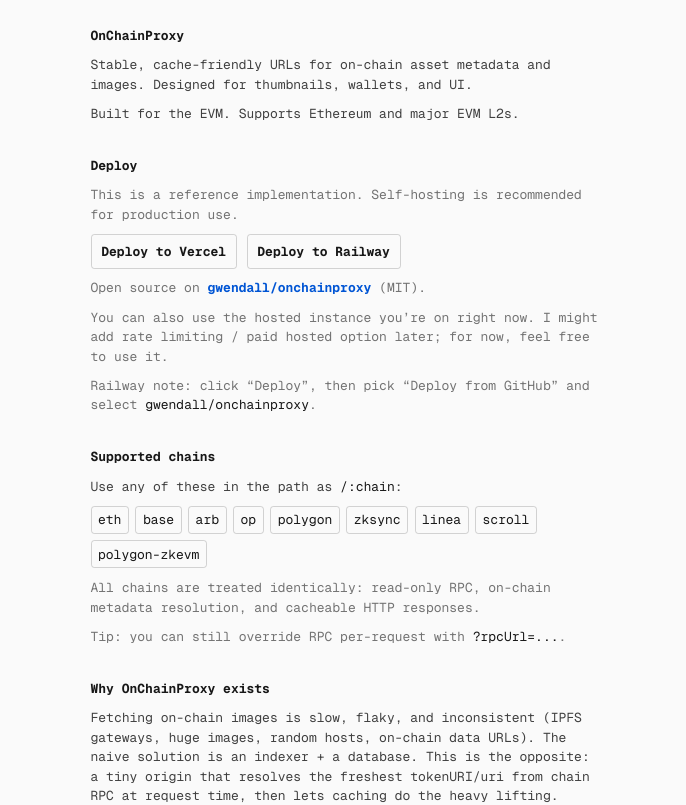
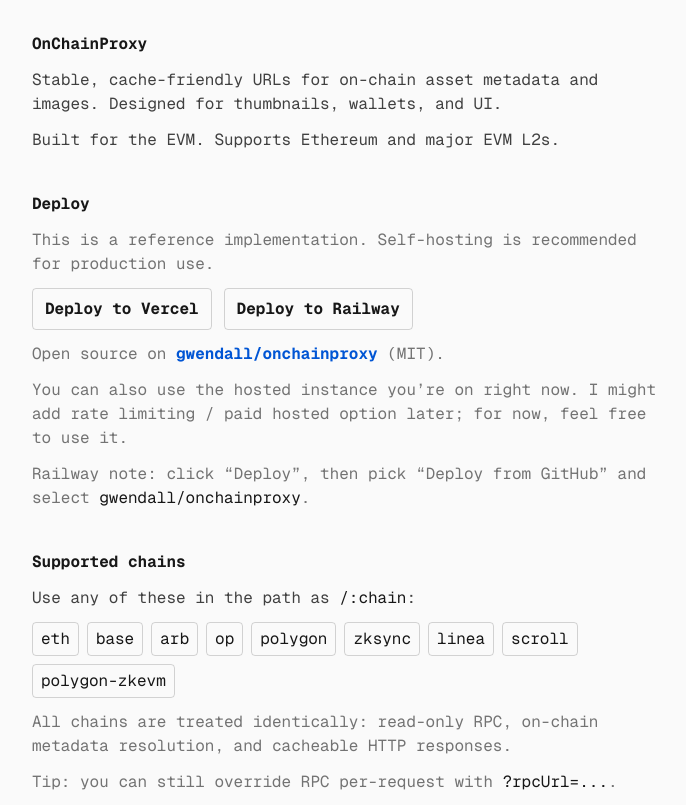
Before and after one commit to gwendall/onchainproxy, a Next.js app: page / in a window 1280 px wide. Shown: the top 805 px of the page, without its empty margins (296-982 px from the left). Built offline with nearby package versions, Linux system fonts and the light colour scheme; no server answers.

Commit message:
Increase base font size and adjust scanner styles
Raised base font size to 16px in globals.css to prevent iOS Safari input zooming and kept desktop font size consistent. Removed explicit text size classes from ScannerPage to rely on global font sizing for improved consistency.

```diff
--- a/src/app/globals.css
+++ b/src/app/globals.css
@@ -66,13 +66,14 @@ a {
 a.inline-flex { display: inline-flex; }
 a.flex { display: flex; }
 
-/* Base font-size for mobile (and anything < lg). */
-html { font-size: 15px; }
+/* Base font-size.
+   Keep >= 16px to prevent iOS Safari zooming when focusing inputs. */
+html { font-size: 16px; }
 
-/* Desktop: back to the tighter original sizing. */
+/* Desktop: keep the same base size; only adjust leading variables. */
 @media (min-width: 1024px) {
   html {
-    font-size: 13px;
+    font-size: 16px;
     --body-leading: 1.5;
     --content-leading: 1.55; /* tighter on desktop */
   }
--- a/src/app/scanner/page.tsx
+++ b/src/app/scanner/page.tsx
@@ -451,7 +451,7 @@ export default function ScannerPage() {
   }, [inputTrimmed, submittedAddress, loading, isScanning, scanStartedAt, selectedChain, isChainSupportedForWallet]);
 
   return (
-    <main className="min-h-screen max-w-4xl mx-auto px-4 sm:px-6 py-6 sm:py-8 font-mono text-sm">
+    <main className="min-h-screen max-w-4xl mx-auto px-4 sm:px-6 py-6 sm:py-8 font-mono">
       <div className="space-y-8 sm:space-y-10">
         <header className="space-y-3">
           <a href="/" className="inline-flex items-center gap-1 leading-none text-foreground-faint hover:underline">
@@ -617,7 +617,7 @@ export default function ScannerPage() {
                             }}
                           />
                         ) : (
-                           <div className="w-full h-full flex items-center justify-center text-foreground-faint/30 font-bold text-xs">IMG</div>
+                           <div className="w-full h-full flex items-center justify-center text-foreground-faint/30 font-bold">IMG</div>
                         )}
                       </div>
 
@@ -631,7 +631,7 @@ export default function ScannerPage() {
                           </div>
                         ) : null}
 
-                        <div className="text-foreground-faint flex items-center gap-x-3 min-w-0 text-xs sm:text-sm">
+                        <div className="text-foreground-faint flex items-center gap-x-3 min-w-0">
                           <span className="shrink-0 font-mono">{shortAddress(nft.contract)}</span>
                           <span className="min-w-0 truncate" title={`Token #${nft.tokenId}`}>
                             #{nft.tokenId}
```
